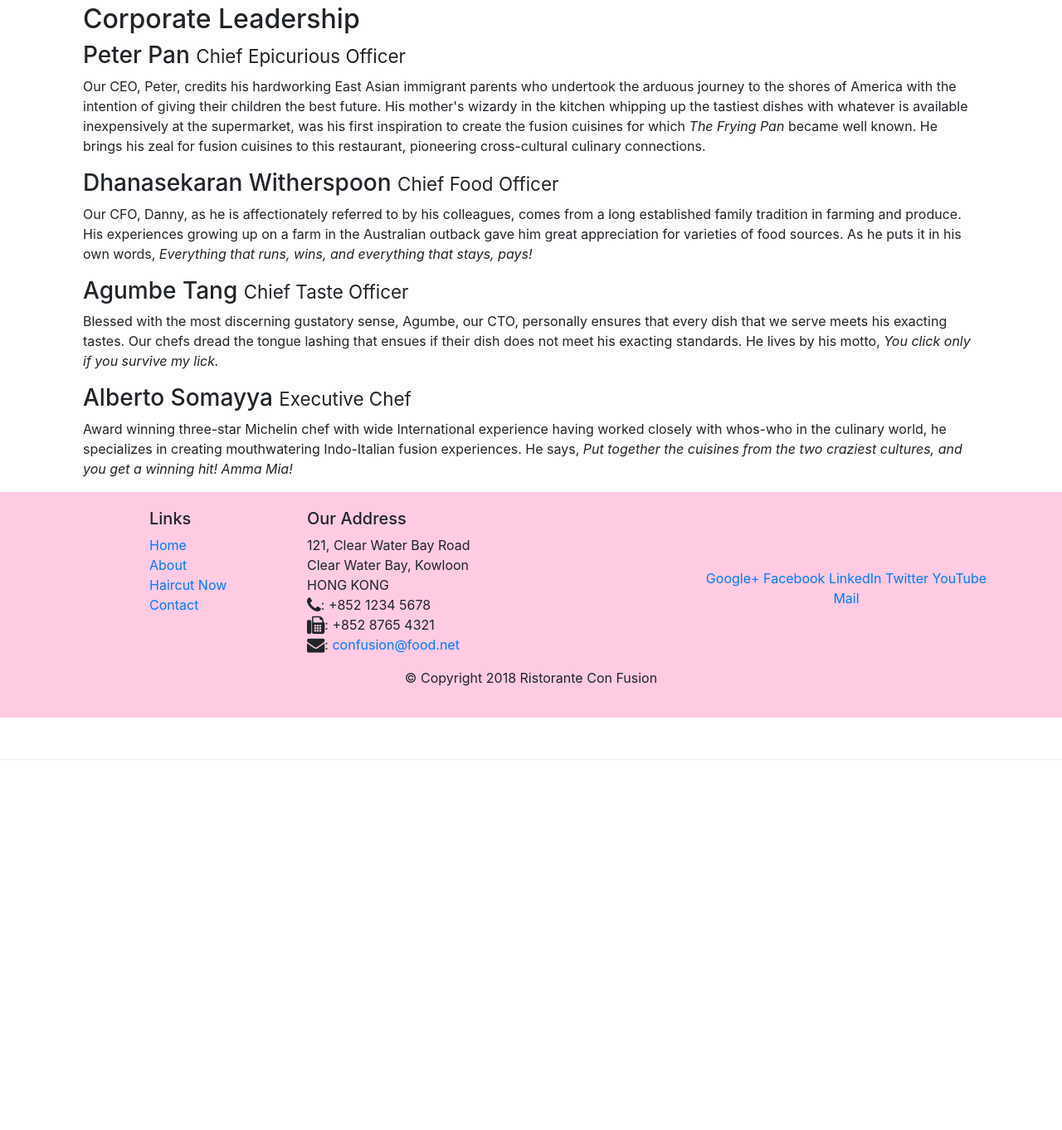
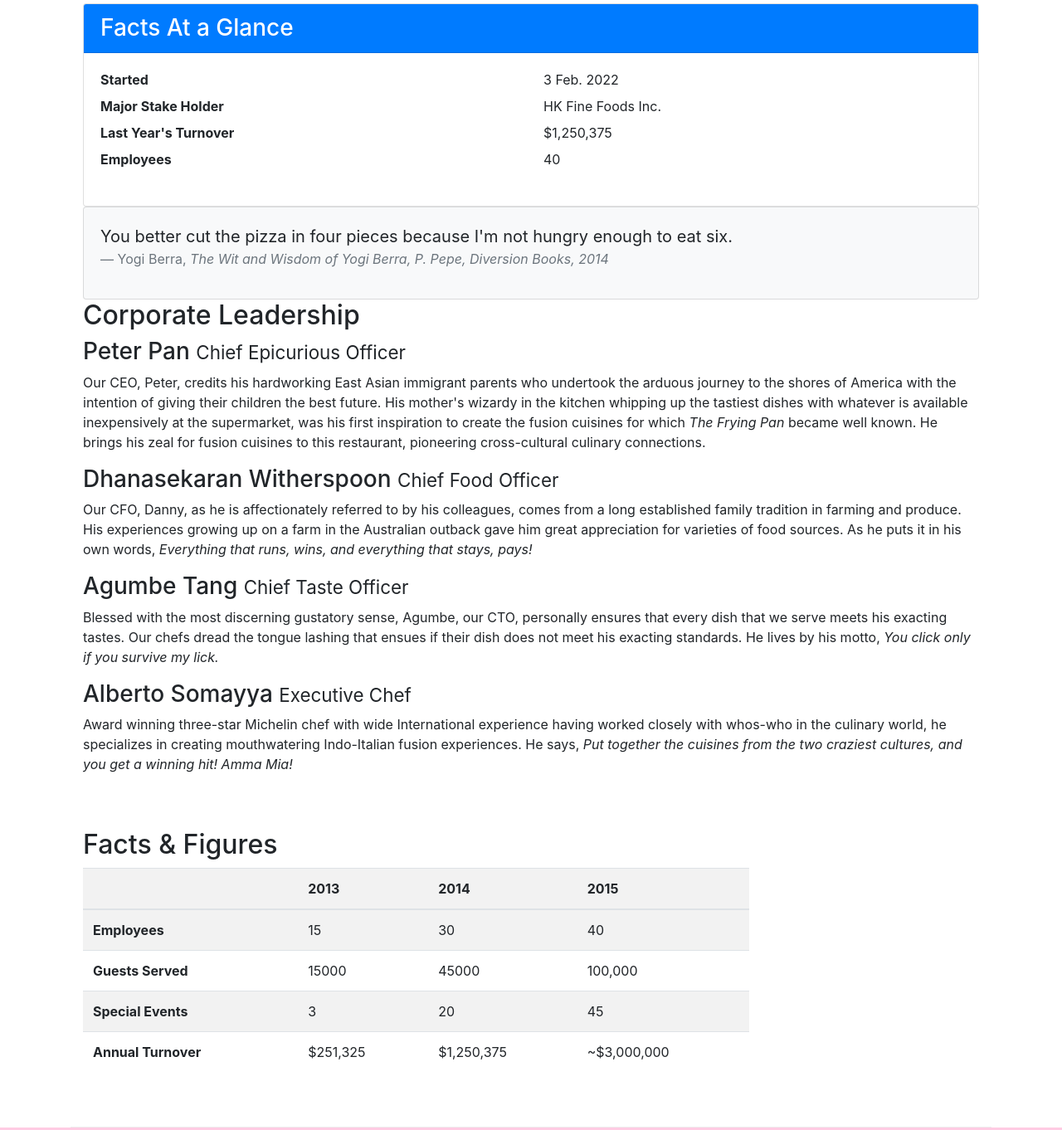
Before and after one commit to haniyarasberry/RistoranteconFusion, a website: page aboutus.html in a window 1280 px wide. Shown: the part 782-2144 px from the top of the page at 83% size. Before the commit the page ends 1698 px from the top, so only its background shows below. Drawn offline with nearby package versions, Linux system fonts and the light colour scheme.

Commit message:
Tables and Cards

```diff
--- a/aboutus.html
+++ b/aboutus.html
@@ -68,8 +68,35 @@
                 <p>Started in 2010, Ristorante con Fusion quickly established itself as a culinary icon par excellence in Hong Kong. With its unique brand of world fusion cuisine that can be found nowhere else, it enjoys patronage from the A-list clientele in Hong Kong.  Featuring four of the best three-star Michelin chefs in the world, you never know what will arrive on your plate the next time you visit us.</p>
                 <p>The restaurant traces its humble beginnings to <em>The Frying Pan</em>, a successful chain started by our CEO, Mr. Peter Pan, that featured for the first time the world's best cuisines in a pan.</p>
             </div>
-            <div>
+            <div class="col-sm">
+            <div class="card">
+                <h3 class="card-header bg-primary text-white">Facts At a Glance</h3>
+            <div class="card-body">
+                <dl class="row">
+                    <dt class="col-6">Started</dt>
+                    <dd class="col-6">3 Feb. 2022</dd>
+                    <dt class="col-6">Major Stake Holder</dt>
+                    <dd class="col-6">HK Fine Foods Inc.</dd>
+                    <dt class="col-6">Last Year's Turnover</dt>
+                    <dd class="col-6">$1,250,375</dd>
+                    <dt class="col-6">Employees</dt>
+                    <dd class="col-6">40</dd>
+                </dl>
             </div>
+            </div>
+        </div>
+        <div class="col-12">
+            <div class="card card-body bg-light">
+                <blockquote class="blockquote">
+                    <p class="mb-0">You better cut the pizza in four pieces
+                        because I'm not hungry enough to eat six.
+                    </p>
+                    <footer class="blockquote-footer">Yogi Berra,
+                        <cite title="Source Title">The Wit and Wisdom of Yogi Berra, P. Pepe, Diversion Books, 2014</cite>
+                    </footer>
+                </blockquote>
+            </div>
+        </div>
         </div>
 
 
@@ -94,7 +121,51 @@
 
             </div>
        </div>
-
+       <div class="row row-content">
+           <div class="col-12 col-sm-9">
+               <h2>Facts &amp; Figures</h2>
+               <div class="table-responsive">
+                   <table class="table table-striped">
+                       <thread class="thread-dark">
+                           <tr>
+                               <th>&nbsp;</th>
+                               <th>2013</th>
+                                <th>2014</th>
+                                <th>2015</th>
+                           </tr>
+                       </thread>
+                    </thead>
+                    <tbody>
+                        <tr>
+                            <th>Employees</th>
+                            <td>15</td>
+                            <td>30</td>
+                            <td>40</td>
+                        </tr>
+                        <tr>
+                            <th>Guests Served</th>
+                            <td>15000</td>
+                            <td>45000</td>
+                            <td>100,000</td>
+                        </tr>
+                        <tr>
+                            <th>Special Events</th>
+                            <td>3</td>
+                            <td>20</td>
+                            <td>45</td>
+                        </tr>
+                        <tr>
+                            <th>Annual Turnover</th>
+                            <td>$251,325</td>
+                            <td>$1,250,375</td>
+                            <td>~$3,000,000</td>
+                        </tr>
+                    </tbody>
+                   </table>
+               </div>
+           </div>
+           <div class="col-12  col-sm-3"></div>
+       </div>
     </div>
 
     <footer class="footer">
```
